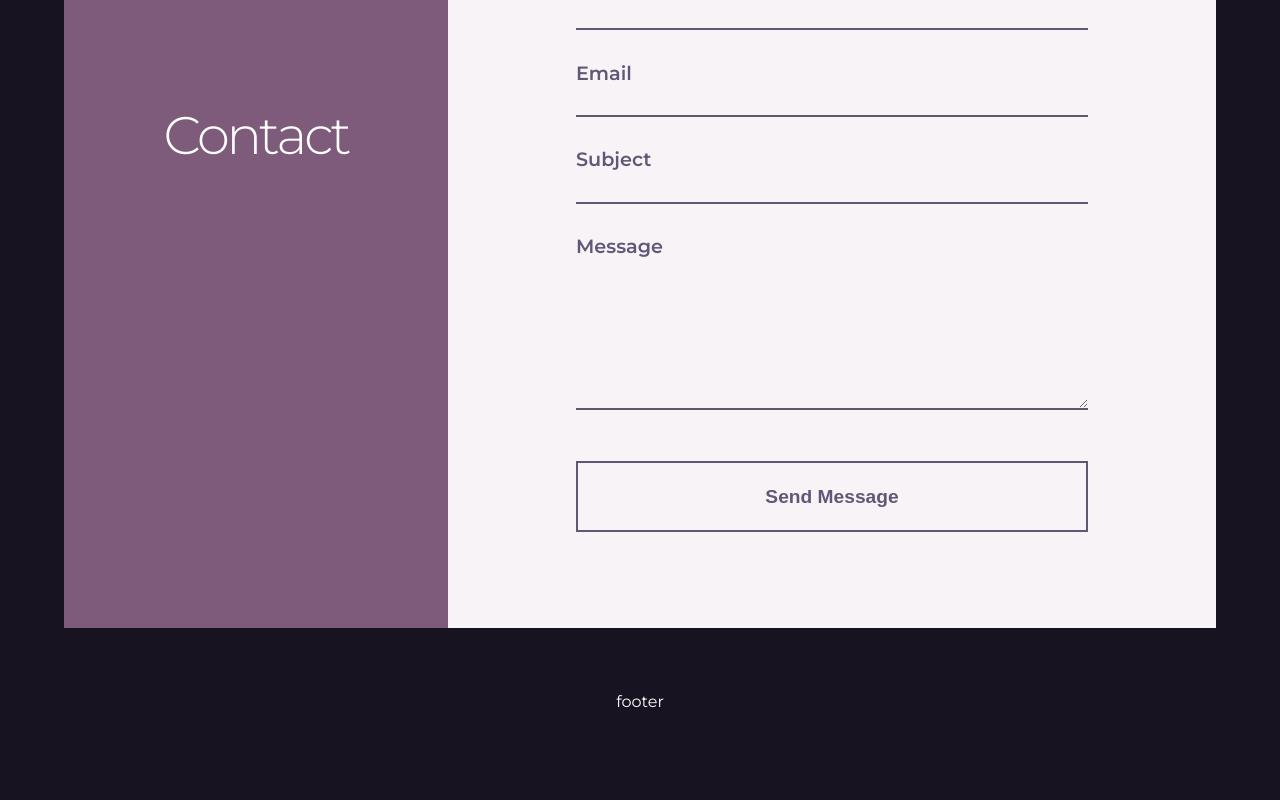
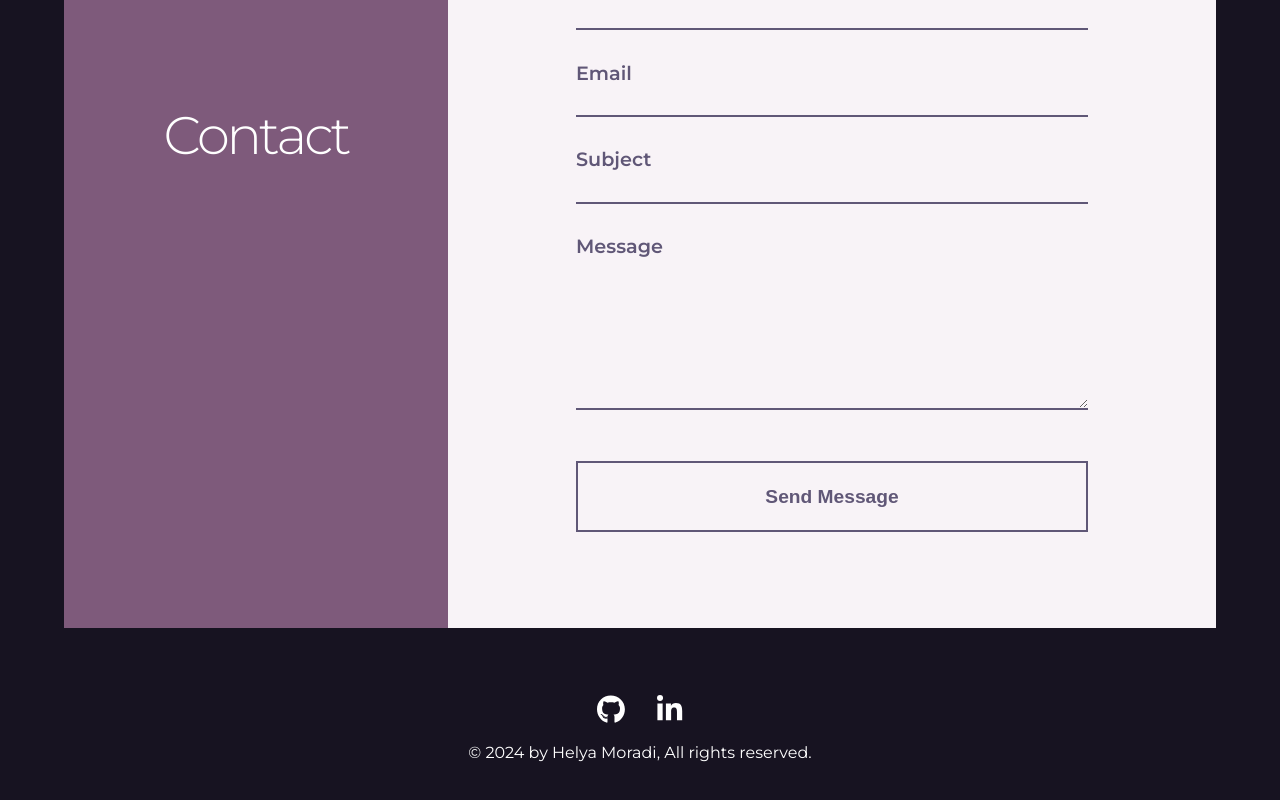
Before and after one commit to Helya-Moradi/Portfolio, a React app: page / in a window 1280 px wide. Shown: the part 5161-5961 px from the top of the page. Built offline with nearby package versions, Linux system fonts and the light colour scheme.

Commit message:
feat: create footer

```diff
--- a/src/sections/footer/index.sass
+++ b/src/sections/footer/index.sass
@@ -1,6 +1,27 @@
+@import 'src/theme/colors'
+
 .footer
   display: flex
   flex-direction: column
   justify-content: center
   align-items: center
   margin-bottom: 6rem
+  gap: 1rem
+
+  .socialsMedias
+    display: flex
+    align-items: center
+    gap: 2rem
+
+    span
+      a
+        font-size: 1.8rem
+
+  .copyright,.socialsMedias
+    a
+      color: $white
+      text-decoration: none
+      transition: .35s
+
+      &:hover
+        color: $pink
--- a/src/sections/footer/index.tsx
+++ b/src/sections/footer/index.tsx
@@ -1,10 +1,26 @@
 import style from "./index.sass"
+import {FontAwesomeIcon} from '@fortawesome/react-fontawesome';
+import {faGithub, faLinkedinIn} from '@fortawesome/free-brands-svg-icons';
+
 
 function Footer() {
     return (
-        // TODO: add footer
         <div className={style.footer}>
-            footer
+            <div className={style.socialsMedias}>
+                <span>
+                    <a href="https://github.com/Helya-Moradi" target='_blank'>
+                      <FontAwesomeIcon icon={faGithub} className={style.icon}/>
+                    </a>
+                </span>
+                <span>
+                    <a href="https://www.linkedin.com/in/helya-moradi" target='_blank'>
+                      <FontAwesomeIcon icon={faLinkedinIn} className={style.icon}/>
+                    </a>
+                </span>
+            </div>
+            <div className={style.copyright}>
+                © 2024 by <a href="#">Helya Moradi</a>, All rights reserved.
+            </div>
         </div>
     );
 }
--- a/src/sections/header/index.tsx
+++ b/src/sections/header/index.tsx
@@ -24,8 +24,8 @@ function Header() {
                 </div>
 
                 <div className={style.socialMedias}>
-                    <a href="https://www.linkedin.com/in/helya-moradi">li.</a>
-                    <a href="https://github.com/Helya-Moradi">gh.</a>
+                    <a href="https://www.linkedin.com/in/helya-moradi" target='_blank'>li.</a>
+                    <a href="https://github.com/Helya-Moradi" target='_blank'>gh.</a>
                 </div>
 
             </header>
```
